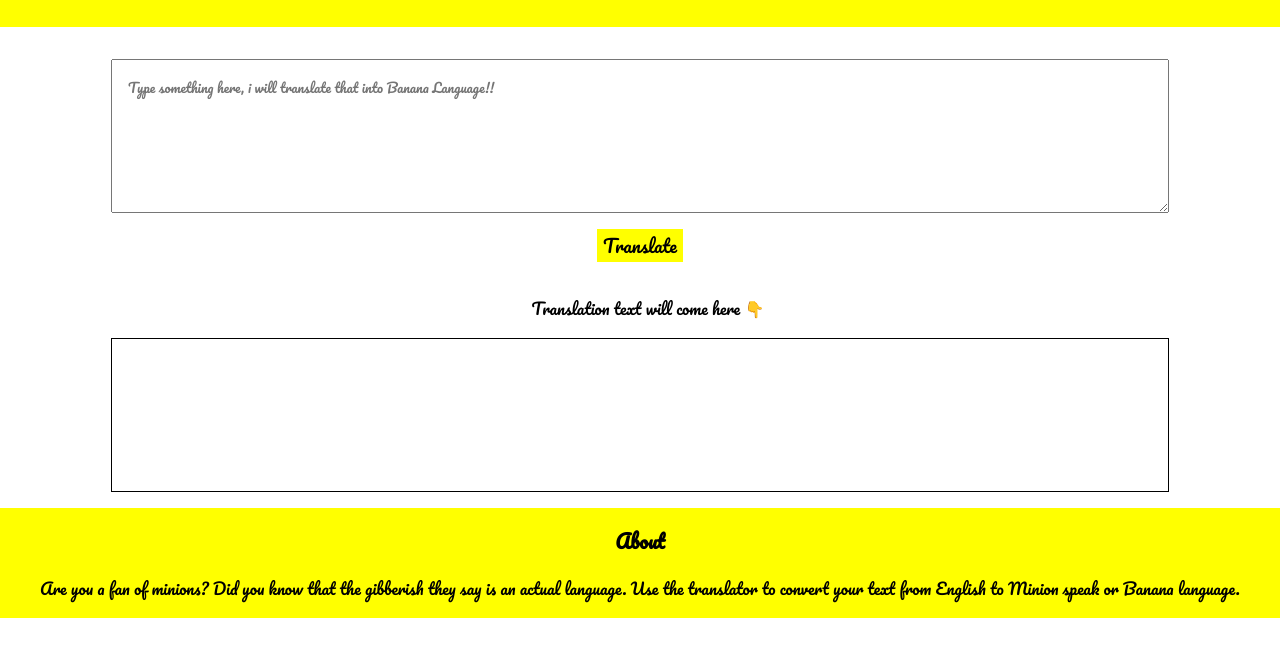
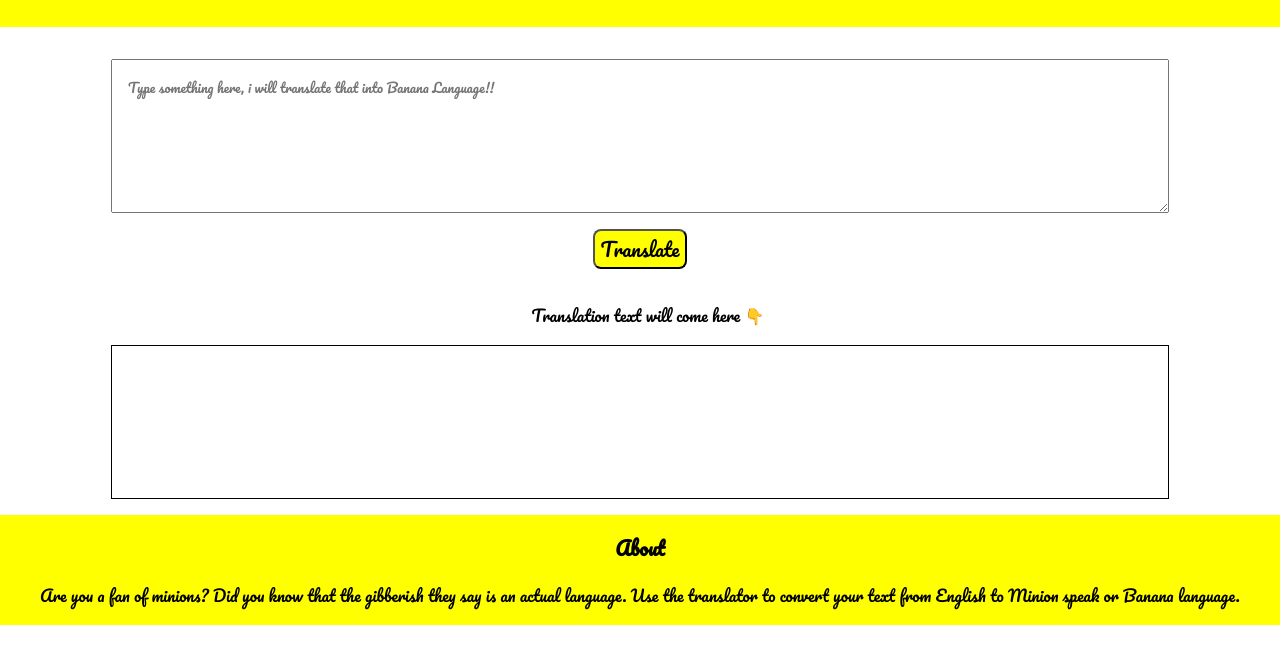
Before and after one commit to Mathan-T/Minion-Translation-App, a plain HTML site: page index.html in a window 1280 px wide. Shown: the part 88-752 px from the top of the page. Drawn offline with Linux system fonts and the light colour scheme.

Commit message:
some corrections in styles.

```diff
--- a/index.html
+++ b/index.html
@@ -6,13 +6,11 @@
     <title>Banana Translation</title>
     <link rel="shortcut icon" href="/images/site-head.png" type="image/png"/>
     <link href="styles.css" rel="stylesheet"/>
-    <script src="app.js" type="text/javascript"></script>
 </head>
 <body>
     <div class="nav-bar">
     <h1 class="header">Banana Talks.</h1>
     </div>
-    <main>
     <section class="section">
     <textarea id="txt-input" placeholder="Type something here, i will translate that into Banana Language!!"></textarea>
     <div class="container">
@@ -21,10 +19,10 @@
     </section>
     <div class="trantext">Translation text will come here 👇</div>
     <div id="output"></div>
-    </main>
     <footer>
         <div class="about">About</div>
         <p class="foot-text">Are you a fan of minions? Did you know that the gibberish they say is an actual language. Use the translator to convert your text from English to Minion speak or Banana language.</p>
     </footer>
+    <script src="app.js" type="text/javascript"></script>
 </body>
 </html>
--- a/styles.css
+++ b/styles.css
@@ -55,9 +55,9 @@ textarea {
 
 button {
     background-color: yellow;
-    border: none;
+    border-radius: 0.5rem;
     font-family: 'Pacifico', cursive;
-    font-size: large;
+    font-size: larger;
 }
 
 .trantext {
```
